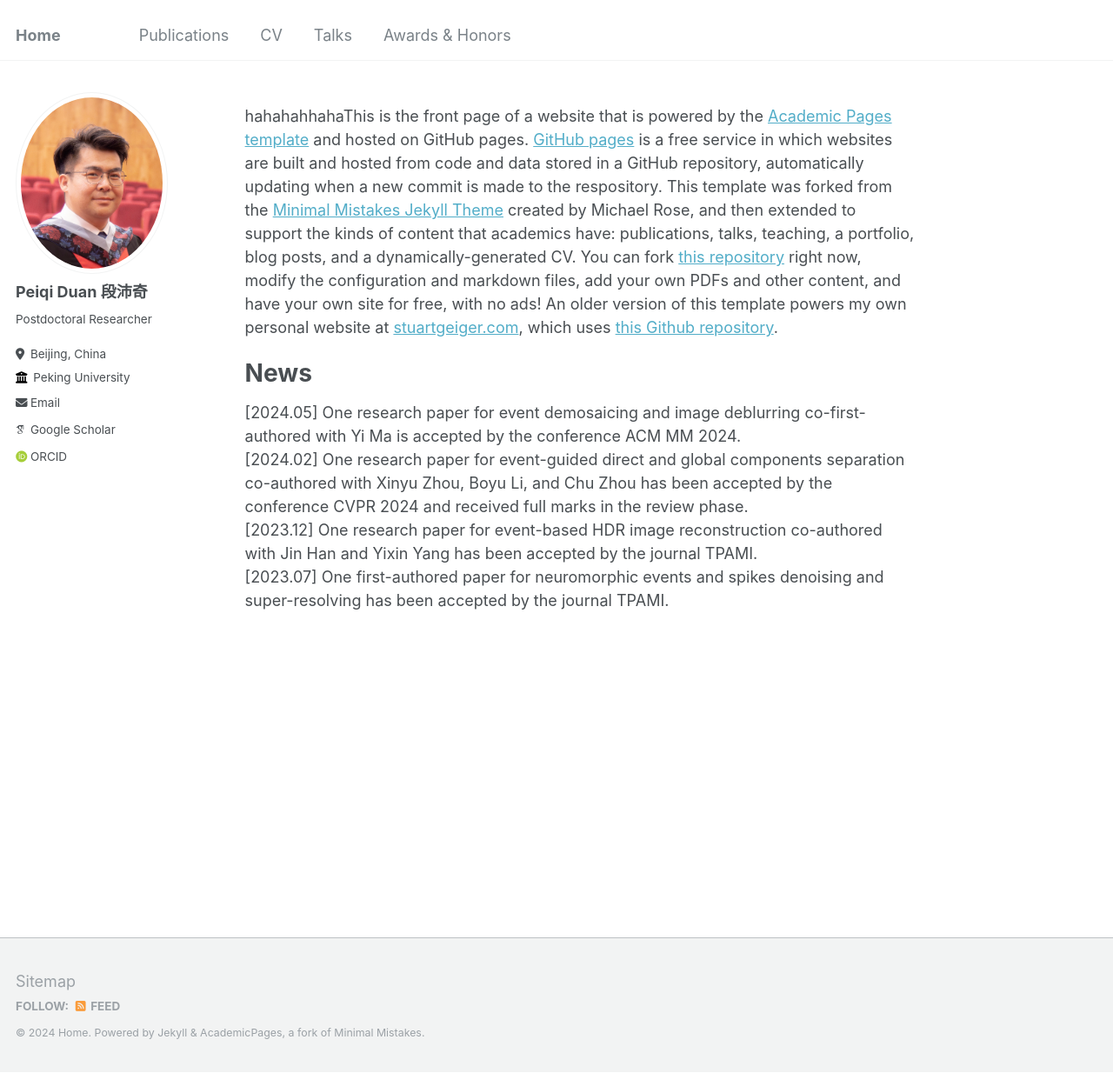
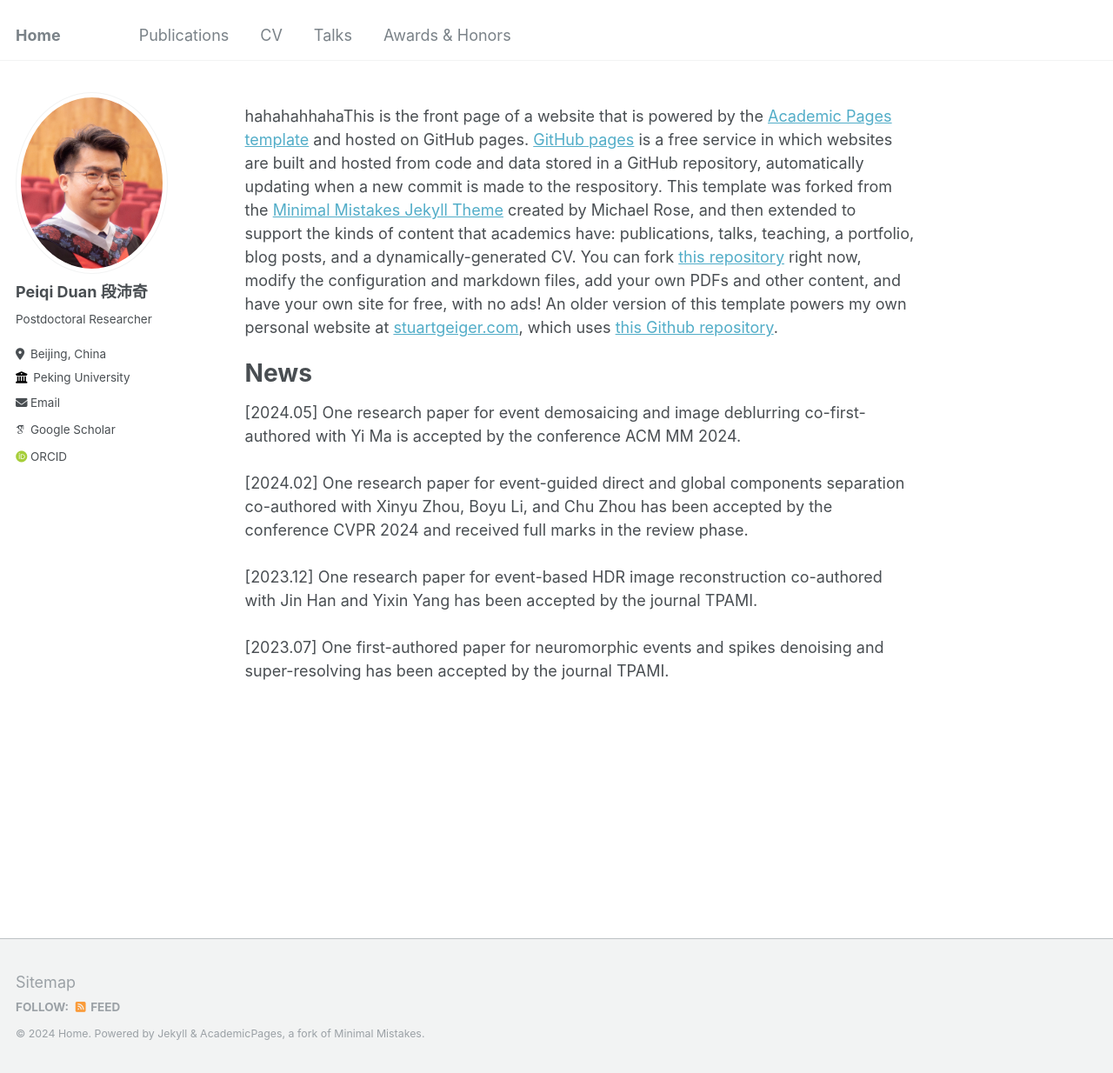
Before and after one commit to peiqi-duan/peiqi-duan.github.io, a Jekyll site: the page built from _pages/about.md, in a window 1280 px wide and 1234 px high. Shown: the whole window at 87% size. Built offline with Jekyll 4.4.1, drawn with Linux system fonts in a browser that asks for light colours; some web fonts are replaced.

```diff
--- a/_pages/about.md
+++ b/_pages/about.md
@@ -11,7 +11,7 @@ hahahahhahaThis is the front page of a website that is powered by the [Academic
 
 News
 ======
-[2024.05] One research paper for event demosaicing and image deblurring co-first-authored with Yi Ma is accepted by the conference ACM MM 2024.<br>
-[2024.02] One research paper for event-guided direct and global components separation co-authored with Xinyu Zhou, Boyu Li, and Chu Zhou has been accepted by the conference CVPR 2024 and received full marks in the review phase.<br>
-[2023.12] One research paper for event-based HDR image reconstruction co-authored with Jin Han and Yixin Yang has been accepted by the journal TPAMI.<br>
-[2023.07] One first-authored paper for neuromorphic events and spikes denoising and super-resolving has been accepted by the journal TPAMI.<br>
+[2024.05] One research paper for event demosaicing and image deblurring co-first-authored with Yi Ma is accepted by the conference ACM MM 2024.<br><br>
+[2024.02] One research paper for event-guided direct and global components separation co-authored with Xinyu Zhou, Boyu Li, and Chu Zhou has been accepted by the conference CVPR 2024 and received full marks in the review phase.<br><br>
+[2023.12] One research paper for event-based HDR image reconstruction co-authored with Jin Han and Yixin Yang has been accepted by the journal TPAMI.<br><br>
+[2023.07] One first-authored paper for neuromorphic events and spikes denoising and super-resolving has been accepted by the journal TPAMI.<br><br>
```
